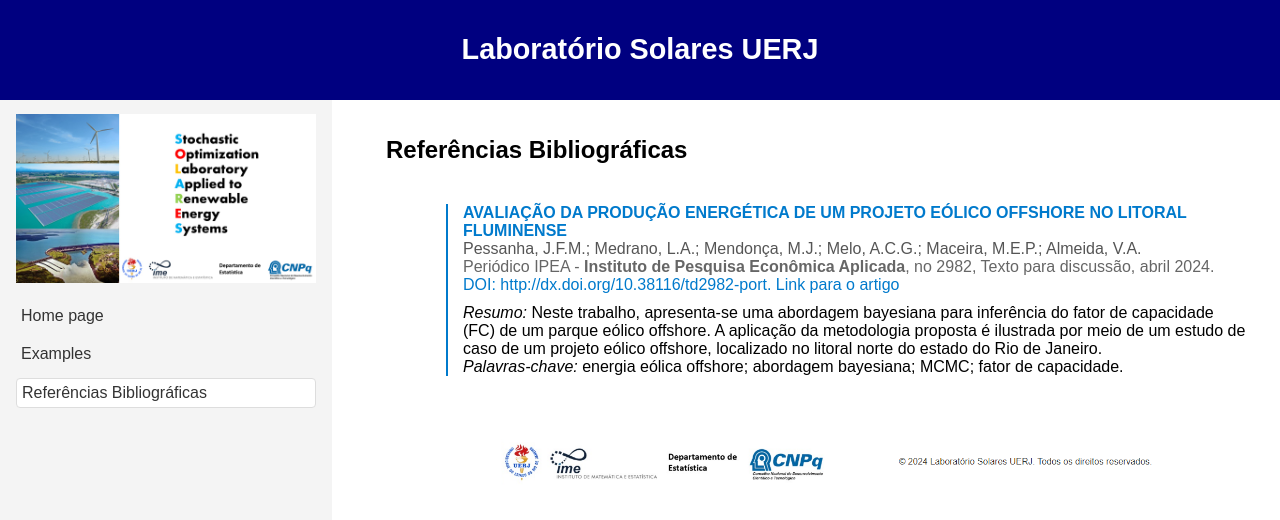
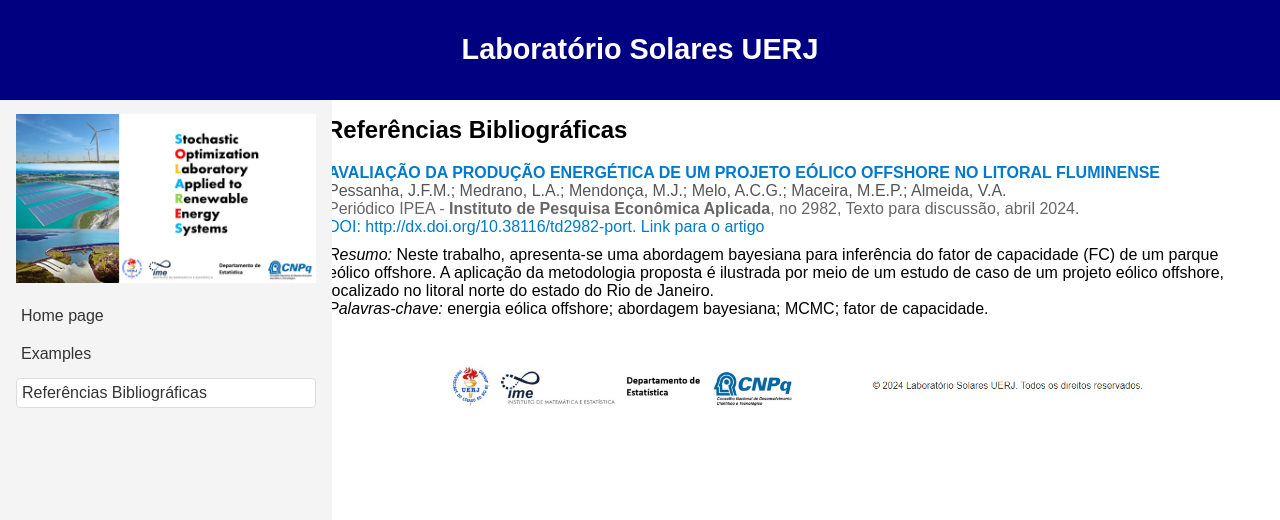
Before and after one commit to LabSolares-UERJ/main, a Jekyll site: the page built from documentation/references.html, in a window 1280 px wide. Shown: the top 520 px of the page. Built offline with Jekyll 4.4.1, drawn with Linux system fonts in a browser that asks for light colours.

Commit message:
Update main.css

```diff
--- a/assets/main.css
+++ b/assets/main.css
@@ -41,8 +41,8 @@ nav ul li a {
 .container {
     display: flex;
     flex-grow: 1;
-    padding: 20px; /* 20px */
-    padding-left: 60px; /* acrescentei. Antes: 40px */
+    /* padding: 20px */
+    /* padding-left: 60px. Antes: 40px */
     min-width: 800px; /* Definindo uma largura mínima para o contêiner principal */
 }
 
@@ -128,7 +128,7 @@ footer {
 /* Estilos adicionados para referências bibliográficas */
 .reference {
     margin-bottom: 20px;
-    padding-left: 15px; /* 15px */
+    /* padding-left: 15px */
     border-left: 2px solid #007acc; /* 4px */
 }
 
```
